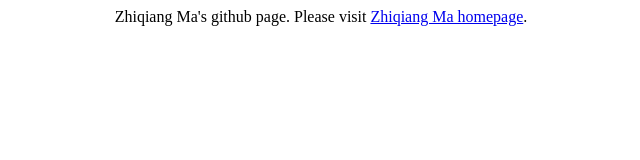
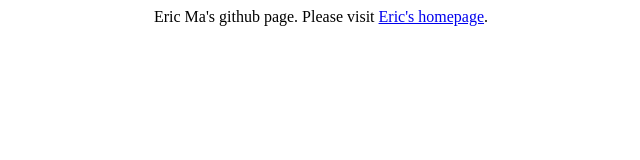
Before and after one commit to zma/zma.github.com, a plain HTML site: page index.html in a window 1280 px wide. Shown: the whole page, without its empty margins (319-959 px from the left). Drawn offline with Linux system fonts and the light colour scheme.

Commit message:
Update index.html

```diff
--- a/index.html
+++ b/index.html
@@ -1,10 +1,10 @@
 <html>
     <head>
-        <title>Zhiqiang Ma</title>
+        <title>Eric Ma</title>
     </head>
     <body>
     <div style="text-align:center;">
-        Zhiqiang Ma's github page. Please visit <a href="http://fclose.com/zma/">Zhiqiang Ma homepage</a>.
+        Eric Ma's github page. Please visit <a href="https://www.ericzma.com/">Eric's homepage</a>.
     </div>
     </body>
 </html>
```
